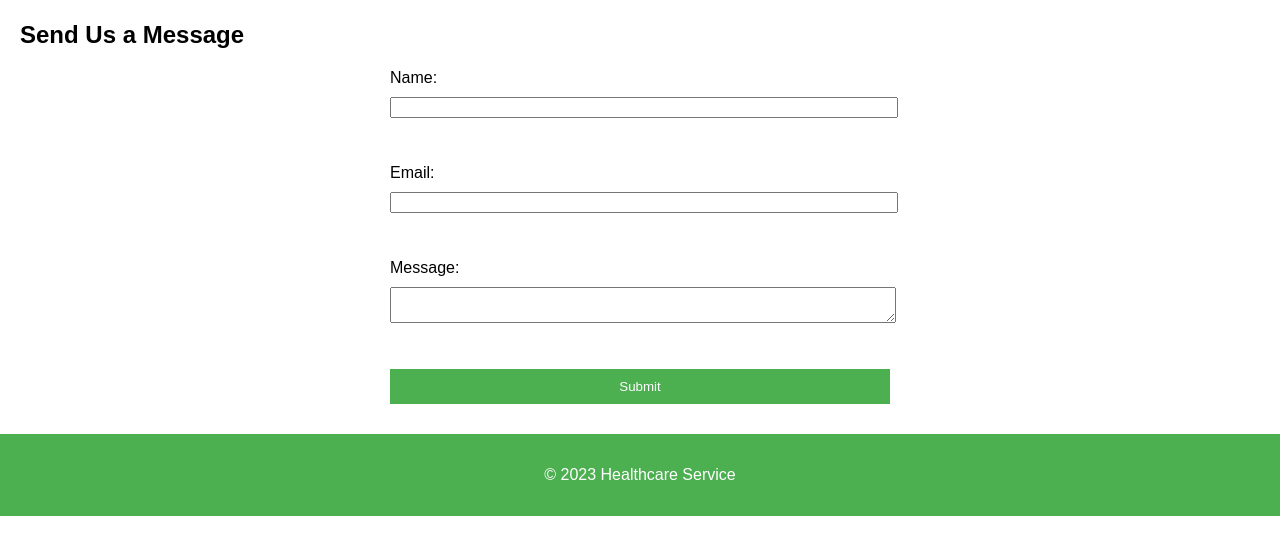
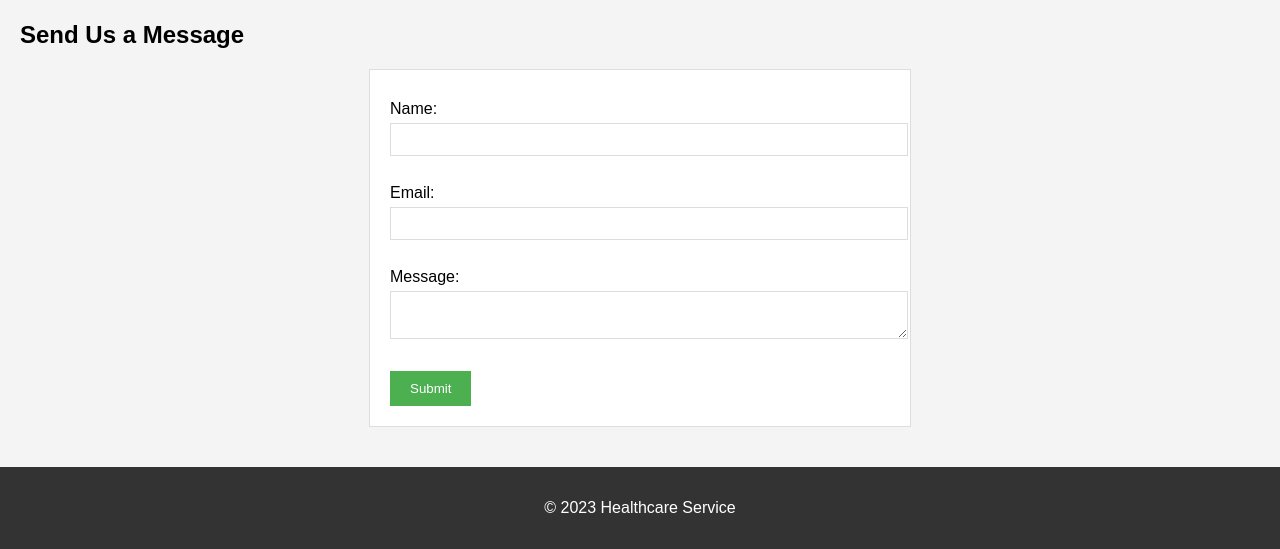
Before and after one commit to SravyaMundluru/HealthCare, a plain HTML site: page pages/contact.html in a window 1280 px wide. Shown: the part 823-1372 px from the top of the page. Before the commit the page ends 1339 px from the top, so only its background shows below. Drawn offline with Linux system fonts and the light colour scheme.

Commit message:
Update styles.css

```diff
--- a/styles/styles.css
+++ b/styles/styles.css
@@ -1,15 +1,27 @@
+/* Global Styles */
 body {
     font-family: Arial, sans-serif;
     margin: 0;
     padding: 0;
     box-sizing: border-box;
+    background: #f4f4f4;
 }
 
-header, footer {
+header {
     background-color: #4CAF50;
     color: white;
     text-align: center;
     padding: 1em 0;
+}
+
+footer {
+    background-color: #333;
+    color: white;
+    text-align: center;
+    padding: 1em 0;
+    position: relative;
+    bottom: 0;
+    width: 100%;
 }
 
 nav ul {
@@ -31,15 +43,28 @@ main {
     padding: 20px;
 }
 
+/* Form Styles */
 form {
+    background: white;
+    padding: 20px;
+    margin: 20px auto;
+    width: 80%;
     max-width: 500px;
-    margin: 0 auto;
+    border: 1px solid #ddd;
 }
 
-label, input, textarea {
+label {
+    margin-top: 10px;
     display: block;
+}
+
+input[type="text"],
+input[type="email"],
+textarea {
     width: 100%;
-    margin-bottom: 10px;
+    padding: 8px;
+    margin-top: 5px;
+    border: 1px solid #ddd;
 }
 
 input[type="submit"] {
@@ -48,12 +73,14 @@ input[type="submit"] {
     padding: 10px 20px;
     border: none;
     cursor: pointer;
+    margin-top: 10px;
 }
 
 input[type="submit"]:hover {
     background-color: #45a049;
 }
 
+/* Team and Services Page Styles */
 .team-section, .services-section {
     display: grid;
     grid-template-columns: repeat(auto-fill, minmax(250px, 1fr));
@@ -62,9 +89,10 @@ input[type="submit"]:hover {
 }
 
 .team-member, .service {
-    border: 1px solid #ddd;
+    background: white;
     padding: 20px;
     text-align: center;
+    border: 1px solid #ddd;
 }
 
 .team-member img {
@@ -78,4 +106,8 @@ input[type="submit"]:hover {
     .team-section, .services-section {
         grid-template-columns: 1fr;
     }
+    nav ul li {
+        display: block;
+        margin-bottom: 10px;
+    }
 }
```
